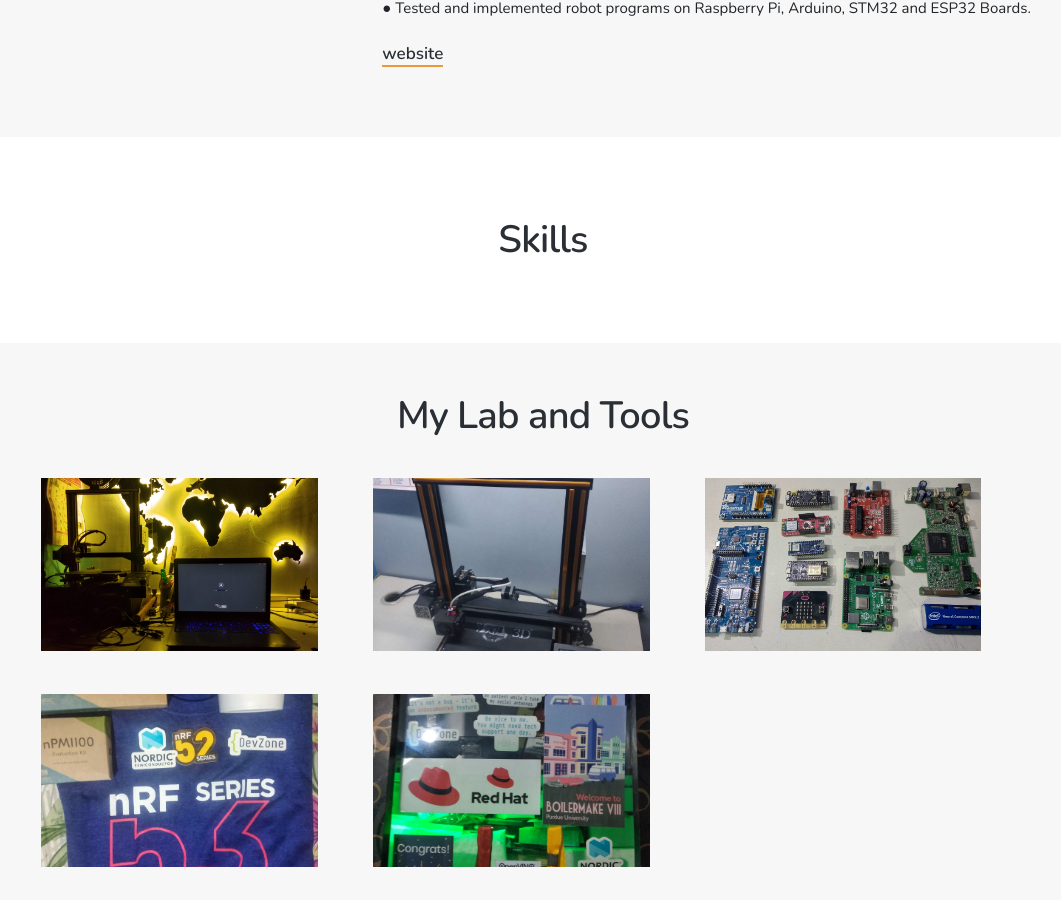
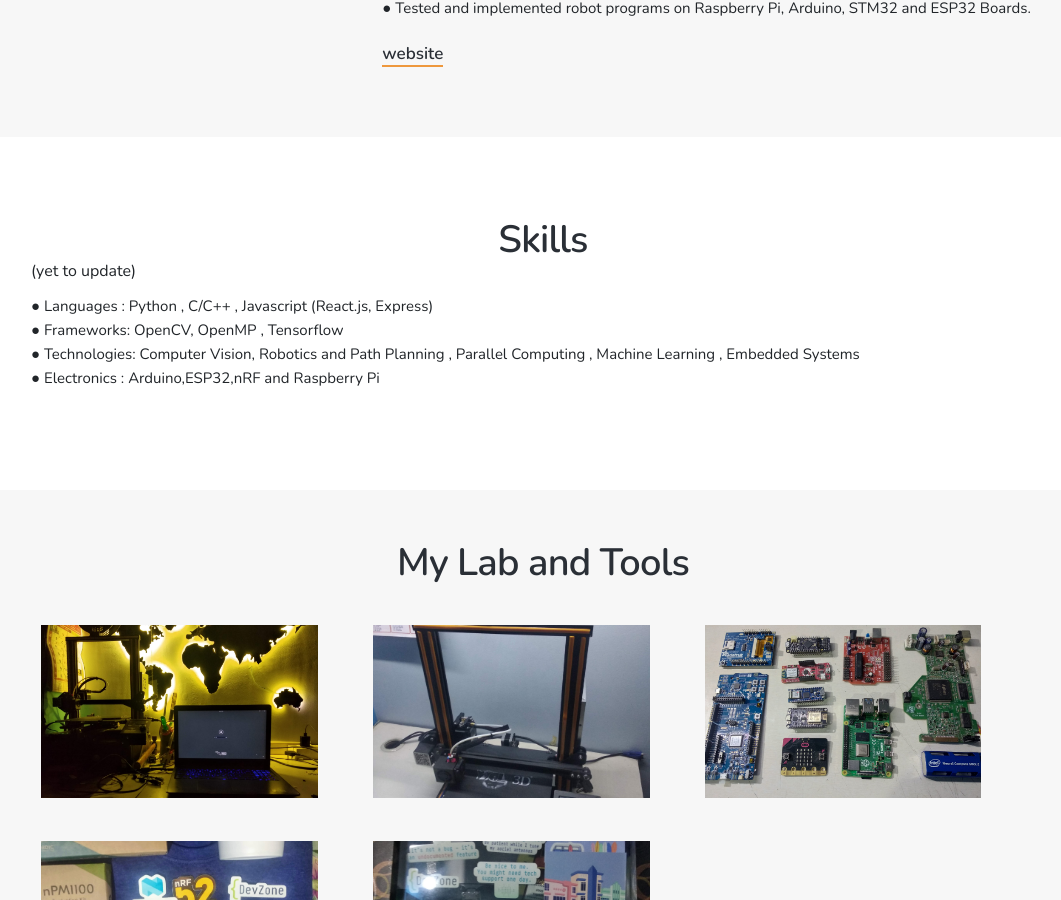
Before and after one commit to aniketdhole07/web, a Jekyll site: the page built from index.html, in a window 1280 px wide and 900 px high, scrolled down 3807 px. Shown: the whole window, without its empty margins (97-1158 px from the left). Built offline with Jekyll 4.4.1, drawn with Linux system fonts in a browser that asks for light colours; nearby versions of some CDN libraries; the list of posts is cut into pages by our own code.

Commit message:
Update index.html

```diff
--- a/index.html
+++ b/index.html
@@ -171,7 +171,12 @@ featured_image:
 <section class="listing single" id="skills">
     <div class="wrap">
         <h1>Skills</h1>
-
+        (yet to update)
+        <p class="excerpt">● Languages : Python , C/C++ , Javascript (React.js, Express)
+                        <br>● Frameworks: OpenCV, OpenMP , Tensorflow
+                        <br>● Technologies: Computer Vision, Robotics and Path Planning , Parallel Computing , Machine Learning , Embedded Systems
+                        <br>● Electronics : Arduino,ESP32,nRF and Raspberry Pi
+                </p>
     </div>
 </section>
 
```
